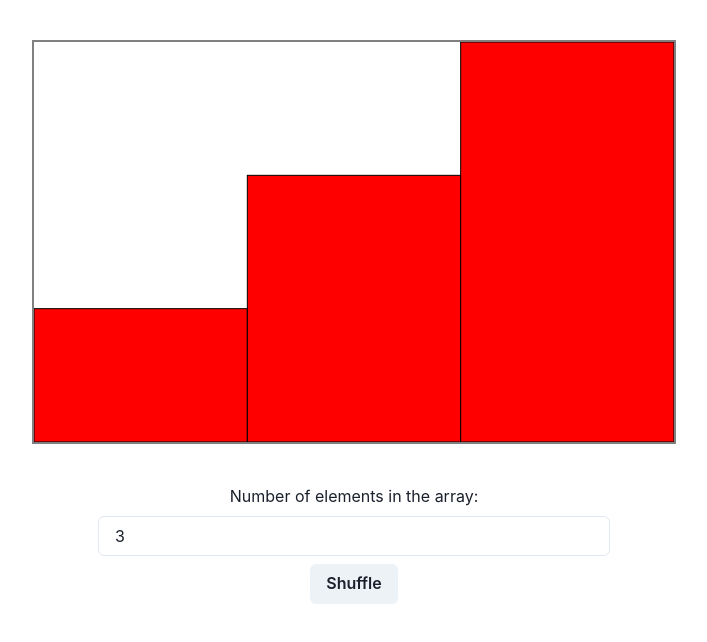
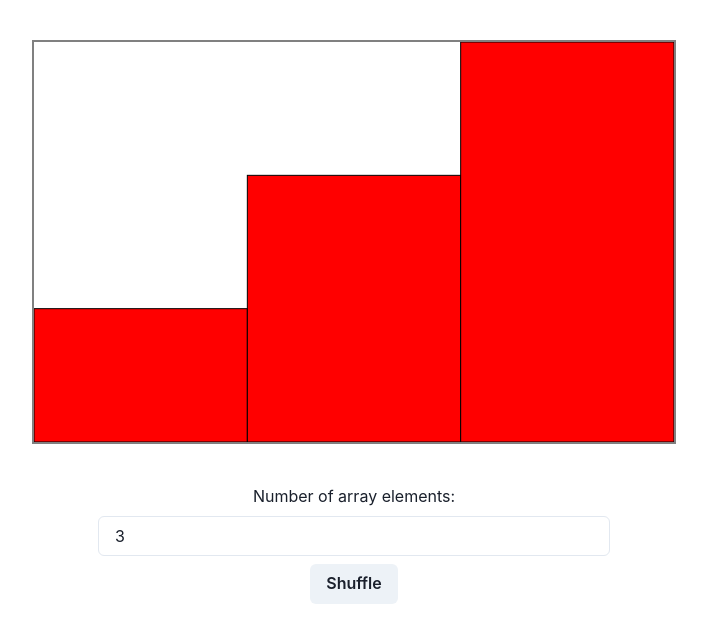
Before and after one commit to TheMadMike/sorting-visualised, a React (Create React App) app: page / in a window 1280 px wide. Shown: the top 642 px of the page, without its empty margins (286-993 px from the left). Built offline with nearby package versions, Linux system fonts and the light colour scheme.

Commit message:
Change a label for the number of elements input

```diff
--- a/src/App.tsx
+++ b/src/App.tsx
@@ -22,7 +22,7 @@ function App() {
         <DataChart dataSet={dataSet}/>
       </Box>
 
-      Number of elements in the array:
+      Number of array elements:
       <Input my="1vh" maxW="40vw" type="number" placeholder="number of elements"
         defaultValue={3}
         onChange={(event) => {
```
